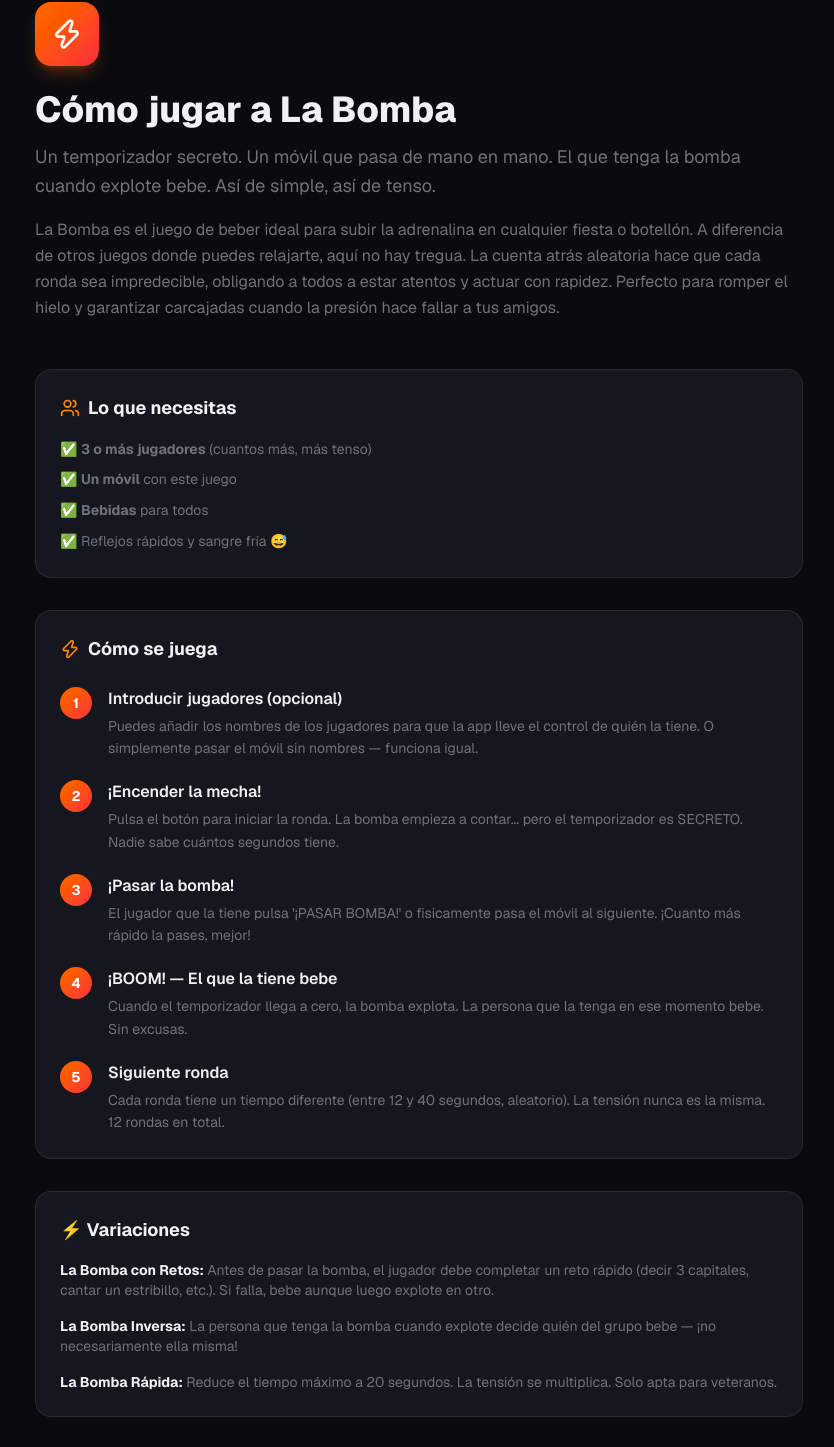
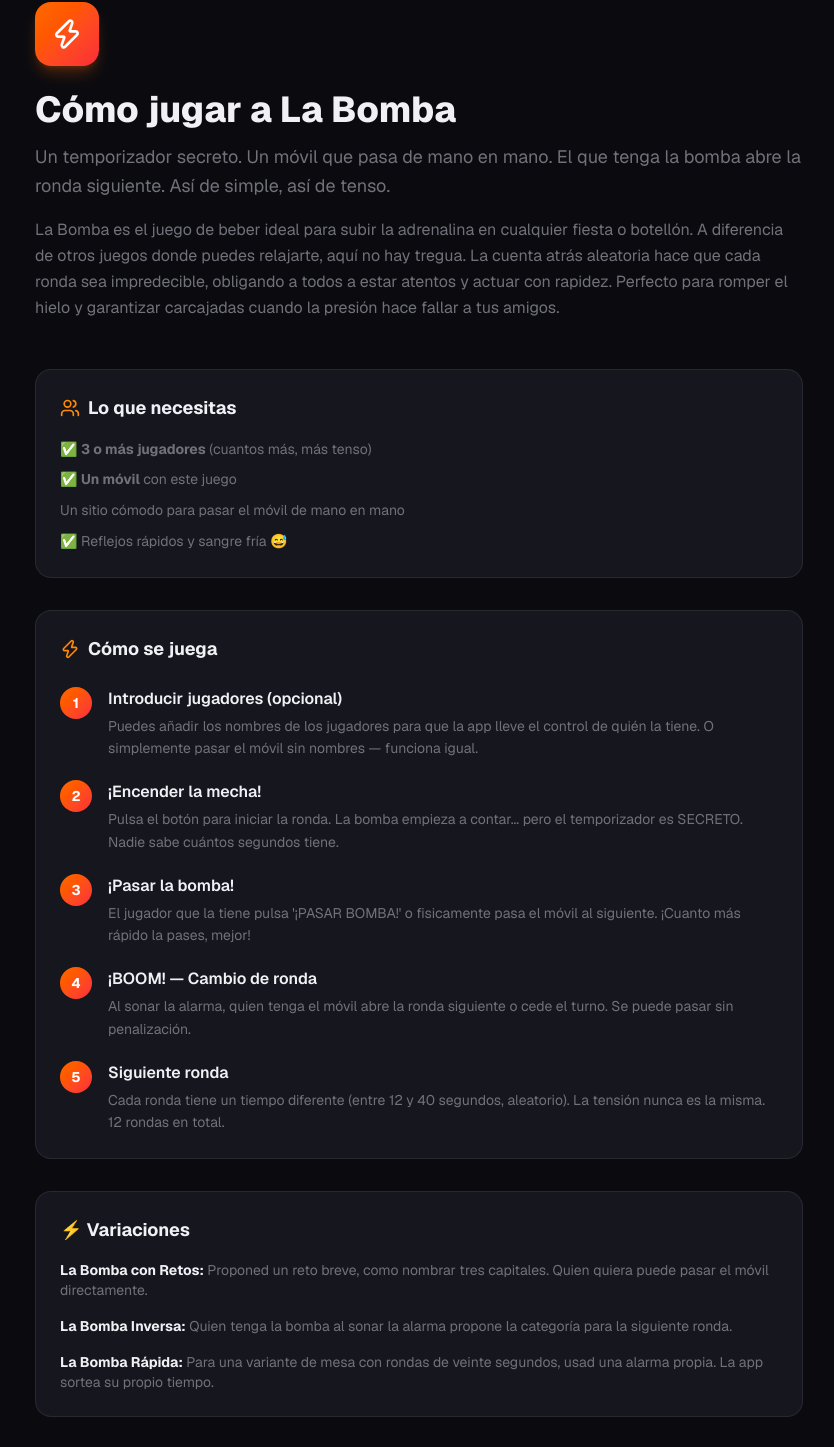
Before and after one commit to imanolmanero-dev/drinking-games, a Next.js app: page /juegos/la-bomba/reglas in a window 1280 px wide. Shown: the part 197-1644 px from the top of the page, without its empty margins (221-1055 px from the left). Built offline with nearby package versions, Linux system fonts and the light colour scheme.

Commit message:
[AGENTS] fix: remove compulsory drinking from la bomba

```diff
--- a/app/(spanish)/juegos/categorias/sin-materiales/page.tsx
+++ b/app/(spanish)/juegos/categorias/sin-materiales/page.tsx
@@ -27,7 +27,7 @@ const juegos = [
     id: "la-bomba",
     nombre: "La Bomba",
     descripcion:
-      "Temporizador secreto. Pasa el móvil antes de que explote. ¡El que la tenga cuando explote bebe!",
+      "Temporizador secreto. Pasa el móvil antes de que explote. Quien la tenga abre la siguiente ronda.",
     icono: Zap,
     color: "from-orange-500 to-red-500",
     shadowColor: "shadow-orange-500/20",
--- a/app/(spanish)/juegos/la-bomba/layout.tsx
+++ b/app/(spanish)/juegos/la-bomba/layout.tsx
@@ -4,11 +4,11 @@ import GameLayout from "@/components/layout/GameLayout";
 export const metadata: Metadata = {
   title: "La Bomba — Juego de Beber con Countdown",
   description:
-    "Juega a La Bomba online. Pasa el móvil antes de que explote el temporizador secreto. El que tenga la bomba cuando explote... ¡bebe! El juego de beber más tenso.",
+    "Juega a La Bomba online. Pasa el móvil mientras corre un temporizador secreto y descubre quién abrirá la siguiente ronda.",
   openGraph: {
     title: "La Bomba — Juego de Beber",
     description:
-      "Pasa el móvil antes de que explote. El que tenga la bomba cuando explote bebe. ¡Tensión pura!",
+      "Enciende la mecha y pasa el móvil. La alarma decide quién abre la siguiente ronda.",
   },
   alternates: {
     canonical: "https://bebergames.com/juegos/la-bomba",
--- a/app/(spanish)/juegos/la-bomba/page.tsx
+++ b/app/(spanish)/juegos/la-bomba/page.tsx
@@ -33,7 +33,7 @@ export default function LaBombaPage() {
   const [ronda, setRonda] = useState(1);
   const [currentPlayerIdx, setCurrentPlayerIdx] = useState(0);
   const [showConfetti, setShowConfetti] = useState(false);
-  const [loserName, setLoserName] = useState("");
+  const holderName = players[currentPlayerIdx] ?? "Quien tenga el móvil";
   const [pulse, setPulse] = useState(false);
 
   // Secret countdown — players don't see the timer
@@ -42,9 +42,7 @@ export default function LaBombaPage() {
     const duration =
       Math.floor(Math.random() * (MAX_MS - MIN_MS)) + MIN_MS;
     const timer = setTimeout(() => {
-      const loser =
-        players.length > 0 ? players[currentPlayerIdx] : "¡El que la tenga!";
-      setLoserName(loser);
+
       setPhase("exploded");
       playSound("drink");
       vibrateDevice("everyone");
@@ -106,27 +104,23 @@ export default function LaBombaPage() {
       playSound("success");
     } else {
       setRonda((r) => r + 1);
-      setCurrentPlayerIdx((prev) =>
-        players.length > 0 ? (prev + 1) % players.length : 0
-      );
+
       setPhase("holding");
       playSound("flip");
     }
-  }, [ronda, players.length, playSound]);
+  }, [ronda, playSound]);
 
   const restartGame = useCallback(() => {
     setPhase("setup");
     setRonda(1);
     setCurrentPlayerIdx(0);
     setShowConfetti(false);
-    setLoserName("");
   }, []);
 
   const playAgain = useCallback(() => {
     setRonda(1);
     setCurrentPlayerIdx(0);
     setShowConfetti(false);
-    setLoserName("");
     setPhase("holding");
     playSound("success");
   }, [playSound]);
@@ -151,7 +145,7 @@ export default function LaBombaPage() {
               </h1>
               <p className="text-sm text-muted max-w-xs">
                 La bomba tiene un temporizador secreto. Pásala antes de que
-                explote. ¡El que la tenga cuando explote bebe!
+                explote. Quien tenga el móvil abre la siguiente ronda. Puedes pasar sin penalización.
               </p>
               <Link
                 href="/juegos/la-bomba/reglas"
@@ -268,7 +262,7 @@ export default function LaBombaPage() {
             <h3>Preguntas frecuentes</h3>
             <p><strong>¿Cuántos jugadores hacen falta?</strong> Con 3 ya funciona, pero con 5 o más el caos se dispara. Cuanta más gente, más incertidumbre sobre quién va a tener la bomba cuando explote.</p>
             <p><strong>¿La bomba siempre explota en el mismo tiempo?</strong> No. Cada ronda tiene un tiempo diferente y completamente aleatorio entre 12 y 40 segundos. Nadie puede predecirlo.</p>
-            <p><strong>¿Qué pasa si la bomba explota en el traspaso?</strong> Si explota justo cuando la estás pasando, el que la envía bebe. En caso de duda, el que la tenía en la mano pierde.</p>
+            <p><strong>¿Y si suena durante un pase?</strong> Con nombres, empieza quien figure en pantalla. Sin nombres, quien tenga el móvil. Podéis ceder el turno.</p>
 
             <h3>Juegos de tensión que también te gustarán</h3>
             <ul>
@@ -302,8 +296,8 @@ export default function LaBombaPage() {
           </motion.div>
           <h2 className="text-4xl font-black text-orange-400">¡BOOM!</h2>
           <div className="rounded-2xl border border-orange-500/30 bg-orange-500/10 px-6 py-4">
-            <p className="text-lg font-bold">{loserName}</p>
-            <p className="text-sm text-muted mt-1">¡Fondo blanco! 🍺</p>
+            <p className="text-lg font-bold">{holderName}</p>
+            <p className="text-sm text-muted mt-1">{ronda === TOTAL_RONDAS ? "¡Última ronda completada!" : "Te toca abrir la siguiente ronda. Puedes ceder el turno."}</p>
           </div>
           <p className="text-xs text-muted">
             Ronda {ronda} de {TOTAL_RONDAS}
--- a/app/(spanish)/juegos/la-bomba/reglas/page.tsx
+++ b/app/(spanish)/juegos/la-bomba/reglas/page.tsx
@@ -8,7 +8,7 @@ export const metadata: Metadata = {
   },
   title: "Reglas de La Bomba — Cómo Jugar al Juego de la Bomba",
   description:
-    "Aprende a jugar a La Bomba, el juego de beber del temporizador secreto. Pasa el móvil antes de que explote. El que la tenga cuando explote bebe. Reglas y variaciones.",
+    "Pasa el móvil antes de que suene la alarma. Descubre cómo encender la mecha, llevar los turnos y jugar doce rondas con un temporizador secreto.",
 };
 
 export default function LaBombaReglasPage() {
@@ -32,7 +32,7 @@ export default function LaBombaReglasPage() {
             </h1>
             <p className="text-muted text-lg leading-relaxed mb-4">
               Un temporizador secreto. Un móvil que pasa de mano en mano. El
-              que tenga la bomba cuando explote bebe. Así de simple, así de
+              que tenga la bomba abre la ronda siguiente. Así de simple, así de
               tenso.
             </p>
             <p className="text-muted leading-relaxed">
@@ -49,7 +49,7 @@ export default function LaBombaReglasPage() {
             <ul className="text-sm text-muted space-y-2 leading-relaxed">
               <li>✅ <strong>3 o más jugadores</strong> (cuantos más, más tenso)</li>
               <li>✅ <strong>Un móvil</strong> con este juego</li>
-              <li>✅ <strong>Bebidas</strong> para todos</li>
+              <li>Un sitio cómodo para pasar el móvil de mano en mano</li>
               <li>✅ Reflejos rápidos y sangre fría 😅</li>
             </ul>
           </section>
@@ -77,8 +77,8 @@ export default function LaBombaReglasPage() {
                 },
                 {
                   paso: "4",
-                  titulo: "¡BOOM! — El que la tiene bebe",
-                  desc: "Cuando el temporizador llega a cero, la bomba explota. La persona que la tenga en ese momento bebe. Sin excusas.",
+                  titulo: "¡BOOM! — Cambio de ronda",
+                  desc: "Al sonar la alarma, quien tenga el móvil abre la ronda siguiente o cede el turno. Se puede pasar sin penalización.",
                 },
                 {
                   paso: "5",
@@ -104,19 +104,19 @@ export default function LaBombaReglasPage() {
             <div className="flex flex-col gap-4 text-sm text-muted">
               <div>
                 <strong className="text-foreground">La Bomba con Retos:</strong>{" "}
-                Antes de pasar la bomba, el jugador debe completar un reto rápido
-                (decir 3 capitales, cantar un estribillo, etc.). Si falla, bebe
-                aunque luego explote en otro.
+                Proponed un reto breve, como nombrar tres capitales.
+                Quien quiera puede pasar el móvil directamente.
+
               </div>
               <div>
                 <strong className="text-foreground">La Bomba Inversa:</strong>{" "}
-                La persona que tenga la bomba cuando explote decide quién del
-                grupo bebe — ¡no necesariamente ella misma!
+                Quien tenga la bomba al sonar la alarma propone la categoría
+                para la siguiente ronda.
               </div>
               <div>
                 <strong className="text-foreground">La Bomba Rápida:</strong>{" "}
-                Reduce el tiempo máximo a 20 segundos. La tensión se multiplica.
-                Solo apta para veteranos.
+                Para una variante de mesa con rondas de veinte segundos,
+                usad una alarma propia. La app sortea su propio tiempo.
               </div>
             </div>
           </section>
--- a/app/(spanish)/juegos/page.tsx
+++ b/app/(spanish)/juegos/page.tsx
@@ -181,7 +181,7 @@ const juegos = [
   {
     id: "la-bomba",
     nombre: "La Bomba",
-    descripcion: "Temporizador secreto. Pásala antes de que explote. ¡El que la tenga bebe!",
+    descripcion: "Temporizador secreto. Pásala antes de que explote. Quien la tenga abre la siguiente ronda.",
     detalle: "El móvil es la bomba. Nadie sabe cuándo explota. Pasadla de mano en mano hasta que el tiempo llegue a cero. Tensión pura en cada ronda.",
     icono: Zap,
     color: "from-orange-500 to-red-500",
--- a/components/layout/GameLayout.tsx
+++ b/components/layout/GameLayout.tsx
@@ -30,7 +30,7 @@ const GAME_DESCRIPTIONS: Record<string, string> = {
   "yo-prefiero": "A o B, sin excusas. El grupo elige su opción y la minoría bebe. Más de 60 dilemas.",
   "medusa": "Todos miran abajo. A la de 3, mira a alguien. Si os cruzáis la mirada… ¡MEDUSA! A beber.",
   "rey-de-la-copa": "Roba cartas y cumple sus reglas. El que saque el 4º Rey bebe la copa entera.",
-  "la-bomba": "Temporizador secreto. Pasa el móvil antes de que explote. El que la tenga cuando explote bebe.",
+  "la-bomba": "Temporizador secreto. Pasa el móvil antes de que explote. Quien la tenga abre la siguiente ronda.",
   "tabu": "Describe la palabra sin decir las prohibidas. Si dices una tabú, todo tu equipo bebe.",
   "beer-pong": "El árbitro digital para tu partida de Beer Pong. Marca vasos, gestiona turnos y reglas especiales.",
   "la-piramide": "Memoriza tus cartas, farolea y asigna tragos. El juego de cartas para beber donde el farol es la clave.",
--- a/content/blog/como-organizar-fiesta-juegos-beber.mdx
+++ b/content/blog/como-organizar-fiesta-juegos-beber.mdx
@@ -94,7 +94,7 @@ Dilemas imposibles: A o B, sin excusas. La minoría bebe. 60 dilemas en 3 nivele
 En este punto de la noche, la gente está suelta y dispuesta a todo. Es el momento de sacar las preguntas picantes y los retos atrevidos. Nivel máximo.
 
 **💣 [La Bomba](/juegos/la-bomba)**
-Temporizador secreto. Pasad el móvil antes de que explote. El que la tenga bebe. La tensión es máxima a las 2 de la mañana.
+Temporizador secreto. Pasad el móvil antes de que explote. Quien la tenga abre la siguiente ronda. La tensión es máxima a las 2 de la mañana.
 
 **🏆 Torneos rápidos**
 Monta un mini torneo de:
--- a/content/blog/juegos-para-cumpleanos-adultos.mdx
+++ b/content/blog/juegos-para-cumpleanos-adultos.mdx
@@ -42,7 +42,7 @@ Perfecto para los primeros 20 minutos: el grupo vota entre dos opciones absurdas
 
 ### 3. La Bomba
 
-Un temporizador secreto que va pasando de mano en mano. El que lo tiene cuando explota bebe. Genera tensión inmediata y obliga a la gente a interactuar físicamente. Ideal para cuando el grupo todavía está un poco rígido.
+Un temporizador secreto que va pasando de mano en mano. Quien lo tenga cuando explote abre la siguiente ronda. Genera tensión inmediata y obliga a la gente a interactuar físicamente. Ideal para cuando el grupo todavía está un poco rígido.
 
 💣 [Jugar a La Bomba](/juegos/la-bomba)
 
--- a/content/blog/juegos-para-previas.mdx
+++ b/content/blog/juegos-para-previas.mdx
@@ -52,7 +52,7 @@ El juego de los dados que no perdona a nadie. Quien saca un 3 se convierte en el
 Para la última hora. Pon el [Verdad o Reto](/juegos/verdad-o-reto) en modo picante o extremo. La vergüenza se queda en casa y las confesiones y retos absurdos serán la anécdota del día siguiente.
 
 ### La Bomba y Medusa
-Dos juegos de tensión absoluta. Con [La Bomba](/juegos/la-bomba) os vais pasando el móvil, y a quien le suene la alarma, bebe. Y con [Medusa](/juegos/medusa) todo son miradas cruzadas rápidas y castigos automáticos a la cuenta de tres.
+Dos juegos de tensión absoluta. Con [La Bomba](/juegos/la-bomba) os vais pasando el móvil, y quien oiga la alarma con el móvil en la mano abre la siguiente ronda. Y con [Medusa](/juegos/medusa) todo son miradas cruzadas rápidas y castigos automáticos a la cuenta de tres.
 
 ---
 
--- a/content/blog/los-20-mejores-juegos.mdx
+++ b/content/blog/los-20-mejores-juegos.mdx
@@ -46,7 +46,7 @@ Un juego psicológico brutal. Le susurras una pregunta a la persona de tu lado.
 Todos miran hacia abajo. A la cuenta de 3, levantan la cabeza y miran a alguien. Si cruzas la mirada con otra persona, los dos bebéis. Juega gratis con nuestra versión de [Medusa](/juegos/medusa) y su temporizador automático.
 
 ## 12. La Bomba
-Se enciende un temporizador sonoro. Vas pasando el móvil respondiendo preguntas o cumpliendo miniretos. A quien le explote [La Bomba](/juegos/la-bomba) en las manos, le toca fondo blanco.
+Se enciende un temporizador sonoro. Vas pasando el móvil respondiendo preguntas o cumpliendo miniretos. A quien le explote [La Bomba](/juegos/la-bomba) en las manos, le toca abrir la siguiente ronda.
 
 ## 13. La Busca (Buzz)
 Contar en grupo del 1 en adelante. En los múltiplos de 7 (o números que contengan un 7) hay que decir **"¡BUZZ!"**. El que falle, bebe. Parece fácil hasta que llevas tres copas.
--- a/lib/data/blog-faqs.ts
+++ b/lib/data/blog-faqs.ts
@@ -76,7 +76,7 @@ export const blogFAQs: Record<string, FAQ[]> = {
     },
     {
       q: "¿Cómo se juega a La Bomba?",
-      a: "En La Bomba, el móvil actúa como una bomba con un temporizador secreto. Los jugadores se pasan el móvil de mano en mano. Cuando el temporizador llega a cero, el jugador que tenga el móvil en ese momento bebe. Cada ronda tiene un tiempo diferente entre 12 y 40 segundos.",
+      a: "En La Bomba, el móvil actúa como una bomba con un temporizador secreto. Los jugadores se pasan el móvil de mano en mano. Cuando el temporizador llega a cero, quien tenga el móvil abre la siguiente ronda. Cada ronda tiene un tiempo diferente entre 12 y 40 segundos.",
     },
   ],
 
@@ -298,7 +298,7 @@ export const blogFAQs: Record<string, FAQ[]> = {
   "la-bomba-juego-beber": [
     {
       q: "¿Cómo se juega a La Bomba?",
-      a: "En La Bomba el móvil actúa como una bomba con un temporizador secreto. Los jugadores se pasan el móvil de mano en mano lo más rápido posible. Cuando el temporizador llega a cero, el jugador que tenga el móvil en ese momento bebe. Cada ronda tiene un tiempo aleatorio entre 12 y 40 segundos.",
+      a: "El móvil pasa de mano en mano. Al sonar la alarma, quien lo tenga abre la siguiente ronda o cede el turno. Con nombres, la pantalla indica a quién le toca.",
     },
     {
       q: "¿Cuántas personas se necesitan para jugar a La Bomba?",
@@ -310,7 +310,7 @@ export const blogFAQs: Record<string, FAQ[]> = {
     },
     {
       q: "¿Se puede jugar a La Bomba sin alcohol?",
-      a: "Sí. La Bomba funciona perfectamente con cualquier penalización: el que pierde puede beber agua, hacer sentadillas, contar un secreto o asumir cualquier castigo que el grupo decida. BeberGames promueve el juego responsable y la diversión sin presión.",
+      a: "Sí. Solo hace falta el móvil. Puedes pasar el turno sin beber, explicar nada ni hacer un reto.",
     },
   ],
 
```
Also changed, not shown: content/blog/la-bomba-juego-beber.mdx (+11 -11 lines), 1 other file (tests, documents, lock files or other folders).
